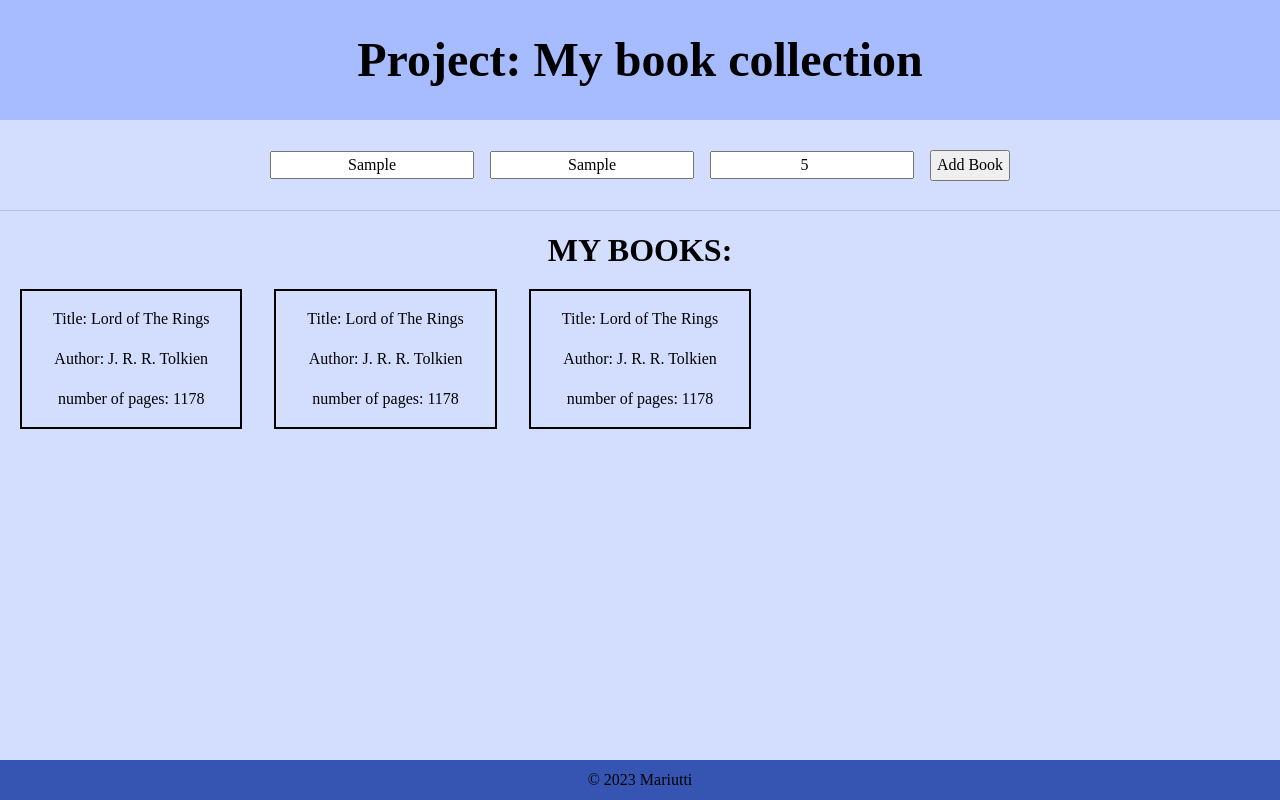
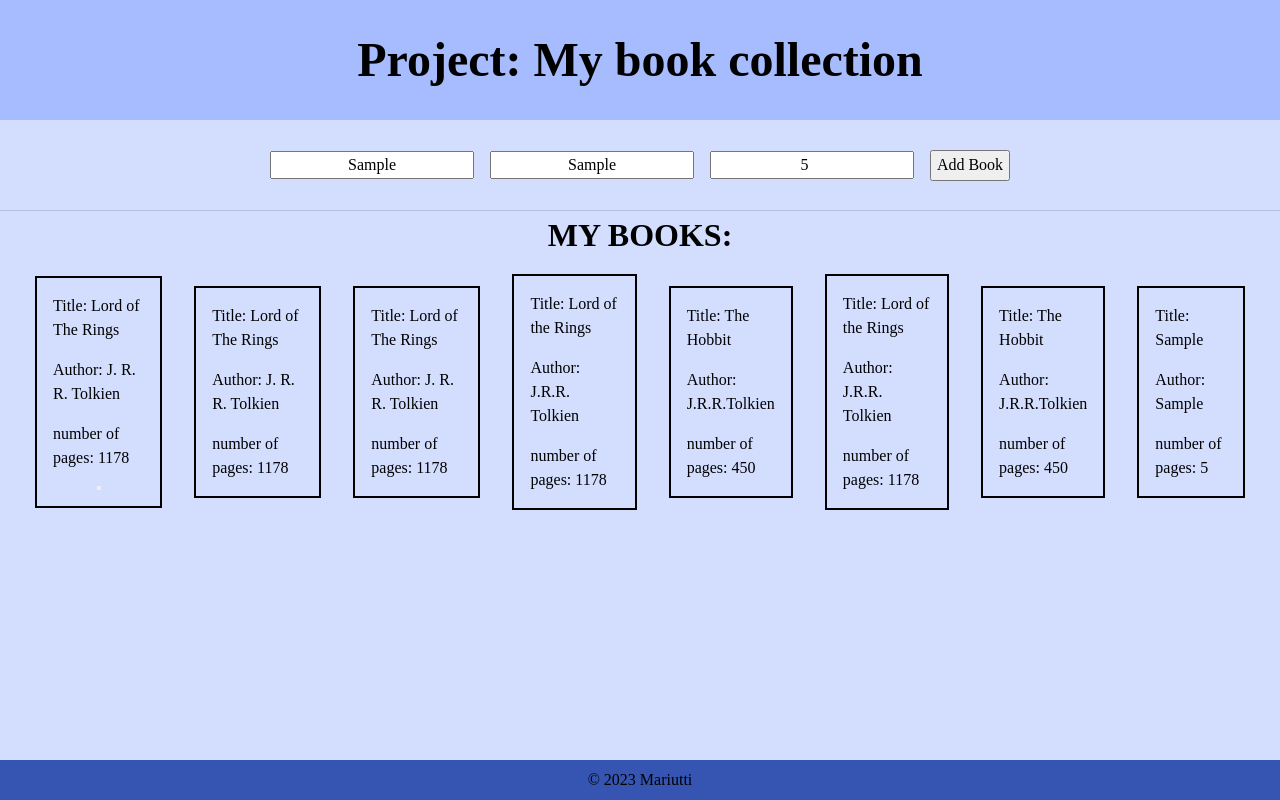
Before and after one commit to Mariutti/Project-Library, a plain HTML site: page index.html in a window 1280 px wide. Both pictures are taken after typing "Sample", "Sample", "5" into the empty fields and a click on the button "Add Book". Drawn offline with Linux system fonts and the light colour scheme.

Commit message:
feature: button to add book and show them into the list

```diff
--- a/index.html
+++ b/index.html
@@ -12,7 +12,7 @@
 		</header>
 		<main class="bg-tertiary">
 			<section class="form-section">
-				<form action="#">
+				<form>
 					<fieldset>
 						<label for="bookTitle">
 							<input
@@ -42,32 +42,30 @@
 							/>
 						</label>
 
-						<button type="submit" id="addBookButton">Add Book</button>
+						<button type="submit" class="submitBtn">Add Book</button>
 					</fieldset>
 				</form>
 			</section>
 			<section class="book-cards">
-				<ul id="bookList">
-					<h2>my Books:</h2>
-				</ul>
-				<div class="card-container">
-					<div class="card">
+				<h2>my Books:</h2>
+				<ul id="bookList" class="card-container">
+					<li class="card">
 						<h3>Title: Lord of The Rings</h3>
 						<p>Author: J. R. R. Tolkien</p>
 						<p>number of pages: 1178</p>
-					</div>
-					<div class="card">
+						<button type=""></button>
+					</li>
+					<li class="card">
 						<h3>Title: Lord of The Rings</h3>
 						<p>Author: J. R. R. Tolkien</p>
 						<p>number of pages: 1178</p>
-					</div>
-					<div class="card">
+					</li>
+					<li class="card">
 						<h3>Title: Lord of The Rings</h3>
 						<p>Author: J. R. R. Tolkien</p>
 						<p>number of pages: 1178</p>
-					</div>
-
-				</div>
+					</li>
+				</ul>
 			</section>
 		</main>
 		<footer class="bg-secondary">
--- a/script.js
+++ b/script.js
@@ -1,3 +1,7 @@
+window.onload = bookList
+
+const myLibrary = [];
+
 function Book(title, author, pages) {
 	this.title = title;
 	this.author = author;
@@ -5,21 +9,15 @@ function Book(title, author, pages) {
 	this.isReaded = false;
 }
 
-const lordOfTheRings = new Book("Lord of the Rings", "J.R.R. Tolkien", 1178);
-
-lordOfTheRings.isReaded = true;
-
-console.log(lordOfTheRings.title);
-console.log(lordOfTheRings.author);
-
 Book.prototype.info = function () {
 	return `${this.title} by ${this.author}, ${this.pages} pages, ${
 		this.isReaded ? "already readed" : "not read yet"
 	}`;
 };
 
-console.log(lordOfTheRings.info());
-const myLibrary = [];
+const lordOfTheRings = new Book("Lord of the Rings", "J.R.R. Tolkien", 1178);
+
+lordOfTheRings.isReaded = true;
 
 const newBook = new Book();
 myLibrary.push(lordOfTheRings);
@@ -27,32 +25,39 @@ myLibrary.push(new Book("The Hobbit", "J.R.R.Tolkien", 450));
 
 function addBookToLibrary(book) {
 	myLibrary.push(book);
-	// do stuff here
 }
 
 function bookList() {
+	const ulBooks = document.querySelector(".card-container");
+	// ulBooks.innerHTML = ''
 	myLibrary.map((book) => {
-		const ulBooks = document.getElementById("bookList");
-		const li = document.createElement("li");
-		li.innerHTML = `${book.title}`;
-		ulBooks.appendChild(li);
+
+		const li = document.createElement('li')
+		li.classList.add('card')
+		li.innerHTML = `
+		<h3>Title: ${book.title}</h3>
+		<p>Author: ${book.author}</p>
+		<p>number of pages: ${book.pages}</p>
+
+		`
+
+		ulBooks.appendChild(li)
 	});
 }
 
-const bookTitle = document.getElementById("bookTitle");
 
-const addBookButton = document.getElementById("addBookButton");
-addBookButton.addEventListener("click", addBook);
+const submitBtn = document.querySelector('.submitBtn');
+submitBtn.addEventListener("click", addBook);
 
 function addBook(event) {
 	event.preventDefault();
-	let input = document.getElementById("bookTitle");
-	let result = document.getElementsByClassName("card-container")[0];
-	let p = document.createElement("p");
-	// p.innerText = input.value;
+	const bookTitle = document.getElementById("bookTitle");
+	const bookAuthor = document.getElementById("bookAuthor");
+	const bookPages = document.getElementById("bookPages");
 
-	// p.innerHTML = ``
+	const newBook = new Book(bookTitle.value, bookAuthor.value, bookPages.value)
 
-	// result.appendChild(p);
+	addBookToLibrary(newBook)
+
+	bookList();
 }
-// bookList();
--- a/style.css
+++ b/style.css
@@ -146,6 +146,7 @@ main > section > form > fieldset > label > input{
 main > section > form > fieldset > button {
 	padding: .1rem .3rem;
 }
+
 .book-cards {
 	padding: 0 20px;
 }
@@ -157,7 +158,7 @@ main > section > form > fieldset > button {
 	padding: 15px;
 }
 
-#bookList > h2 {
+.book-cards > h2 {
 	font-weight: bold;
 	font-size: 2rem;
 	text-transform: uppercase;
```
